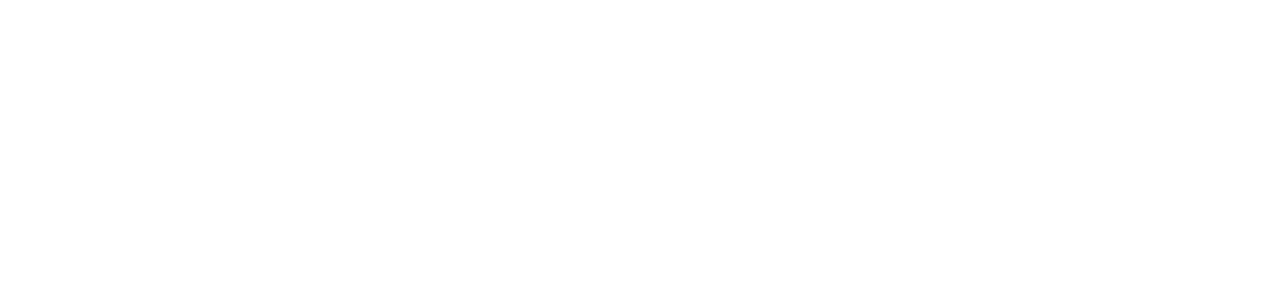
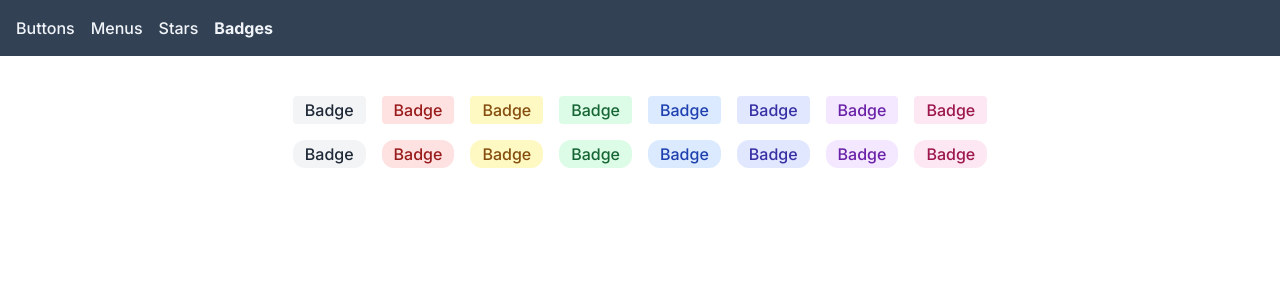
Before and after one commit to tatasadi/react-component-library, a React (Vite) app: page /badges in a window 1280 px wide. Before the commit this address had no page. Shown: the top 300 px of the page. Built offline with nearby package versions, Linux system fonts and the light colour scheme.

Commit message:
add badges

```diff
--- a/index.html
+++ b/index.html
@@ -4,6 +4,11 @@
 <head>
   <meta charset="UTF-8" />
   <meta name="viewport" content="width=device-width, initial-scale=1.0" />
+  <link rel="preconnect" href="https://fonts.googleapis.com">
+  <link rel="preconnect" href="https://fonts.gstatic.com" crossorigin>
+  <link
+    href="https://fonts.googleapis.com/css2?family=Inter:wght@500;600;700&family=Karla:wght@400;500;700&display=swap"
+    rel="stylesheet">
   <title>React Component Library</title>
 </head>
 
--- a/src/App.jsx
+++ b/src/App.jsx
@@ -3,6 +3,7 @@
 import Buttons from "./pages/Buttons"
 import Menus from "./pages/menues/Menus"
 import Stars from "./pages/Stars"
+import Badges from "./pages/Badges"
 
 function App() {
   return (
@@ -12,6 +13,7 @@
           <Route path="buttons" element={<Buttons />} />
           <Route path="menus" element={<Menus />} />
           <Route path="stars" element={<Stars />} />
+          <Route path="badges" element={<Badges />} />
         </Route>
       </Routes>
     </BrowserRouter>
--- /dev/null
+++ b/src/components/Badge/Badge.jsx
@@ -0,0 +1,12 @@
+import React from 'react'
+import classnames from "classnames"
+
+export default function Badge({ variant, color, children, className, ...rest }) {
+  const varianClass = variant && `badge-${variant}`
+  const colorClass = color && `badge-${color}`
+  const allClasses = classnames("badge", varianClass, colorClass, className)
+
+  return (
+    <div className={allClasses} {...rest}>{children}</div>
+  )
+}
--- a/src/components/Button/Button.jsx
+++ b/src/components/Button/Button.jsx
@@ -7,8 +7,8 @@
   variant,
   ...rest
 }) {
-  let sizeClass = size && `button-${size}`
-  let variantClass = variant && `button-${variant}`
+  const sizeClass = size && `button-${size}`
+  const variantClass = variant && `button-${variant}`
   const allClasses = classnames(sizeClass, variantClass, className)
 
   return (
--- a/src/components/Layout.jsx
+++ b/src/components/Layout.jsx
@@ -1,35 +1,24 @@
 import React from 'react'
 import { Outlet, NavLink } from 'react-router-dom'
+
+function NavItem({ to, children }) {
+  return <NavLink
+    to={to}
+    className={({ isActive }) =>
+      isActive ? "font-bold" : ""
+    }
+  >{children}</NavLink>
+}
 
 export default function Layout() {
   return (
     <>
       <header className="bg-slate-700 text-slate-100 p-4 flex justify-between">
         <nav className="flex gap-4">
-          <NavLink
-            to="buttons"
-            className={({ isActive }) =>
-              isActive ? "font-bold" : ""
-            }
-          >
-            Buttons
-          </NavLink>
-          <NavLink
-            to="menus"
-            className={({ isActive }) =>
-              isActive ? "font-bold" : ""
-            }
-          >
-            Menus
-          </NavLink>
-          <NavLink
-            to="stars"
-            className={({ isActive }) =>
-              isActive ? "font-bold" : ""
-            }
-          >
-            Stars
-          </NavLink>
+          <NavItem to="buttons">Buttons</NavItem>
+          <NavItem to="menus">Menus</NavItem>
+          <NavItem to="stars">Stars</NavItem>
+          <NavItem to="badges">Badges</NavItem>
         </nav>
       </header>
       <main className='p-10'>
--- a/src/index.css
+++ b/src/index.css
@@ -11,6 +11,19 @@
   margin: 0;
   padding: 0;
   font-family: Inter;
+}
+
+h1 {
+  @apply text-3xl;
+}
+h2 {
+  @apply text-2xl;
+}
+h3 {
+  @apply text-lg;
+}
+input {
+  @apply p-2 rounded-md;
 }
 
 button {
@@ -95,3 +108,51 @@
 .menu-item:not(:last-child) {
   border-bottom: 1px solid #6b7280;
 }
+
+.badge {
+  display: inline-flex;
+  padding: 0.125rem 0.75rem;
+  justify-content: center;
+  align-items: center;
+  font-family: "Inter", sans-serif;
+}
+
+.badge-square {
+  border-radius: 0.25rem;
+}
+
+.badge-pill {
+  border-radius: 0.75rem;
+}
+
+.badge-gray {
+  @apply bg-gray-100 text-gray-800;
+}
+
+.badge-red {
+  @apply bg-red-100 text-red-800;
+}
+
+.badge-yellow {
+  @apply bg-yellow-100 text-yellow-800;
+}
+
+.badge-green {
+  @apply bg-green-100 text-green-800;
+}
+
+.badge-blue {
+  @apply bg-blue-100 text-blue-800;
+}
+
+.badge-indigo {
+  @apply bg-indigo-100 text-indigo-800;
+}
+
+.badge-purple {
+  @apply bg-purple-100 text-purple-800;
+}
+
+.badge-pink {
+  @apply bg-pink-100 text-pink-800;
+}
--- /dev/null
+++ b/src/pages/Badges.jsx
@@ -0,0 +1,29 @@
+import React from 'react'
+import Badge from '../components/Badge/Badge'
+
+export default function Badges() {
+  return (
+    <div className="flex flex-col gap-4 items-center">
+      <div className='flex gap-4'>
+        <Badge variant="square" color="gray">Badge</Badge>
+        <Badge variant="square" color="red">Badge</Badge>
+        <Badge variant="square" color="yellow">Badge</Badge>
+        <Badge variant="square" color="green">Badge</Badge>
+        <Badge variant="square" color="blue">Badge</Badge>
+        <Badge variant="square" color="indigo">Badge</Badge>
+        <Badge variant="square" color="purple">Badge</Badge>
+        <Badge variant="square" color="pink">Badge</Badge>
+      </div>
+      <div className='flex gap-4'>
+        <Badge variant="pill" color="gray">Badge</Badge>
+        <Badge variant="pill" color="red">Badge</Badge>
+        <Badge variant="pill" color="yellow">Badge</Badge>
+        <Badge variant="pill" color="green">Badge</Badge>
+        <Badge variant="pill" color="blue">Badge</Badge>
+        <Badge variant="pill" color="indigo">Badge</Badge>
+        <Badge variant="pill" color="purple">Badge</Badge>
+        <Badge variant="pill" color="pink">Badge</Badge>
+      </div>
+    </div>
+  )
+}
--- a/src/pages/menues/Menus.jsx
+++ b/src/pages/menues/Menus.jsx
@@ -5,7 +5,7 @@
 
 export default function Menus() {
   return (
-    <div className='flex gap-4'>
+    <div className='flex gap-20'>
       <MenuExample />
       <MenuWithToggleExample />
       <MenuWithUseToggleExample />
```
